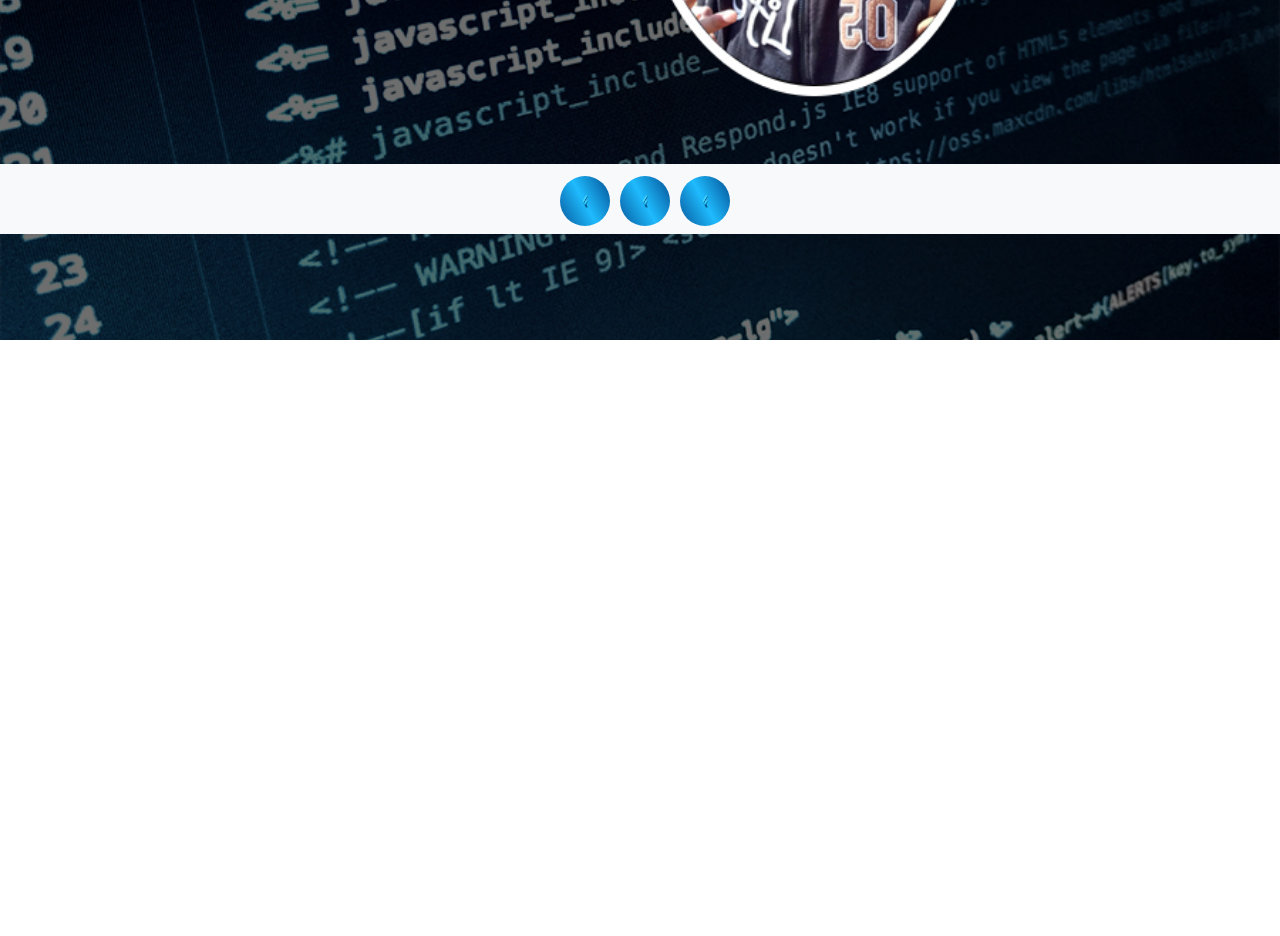
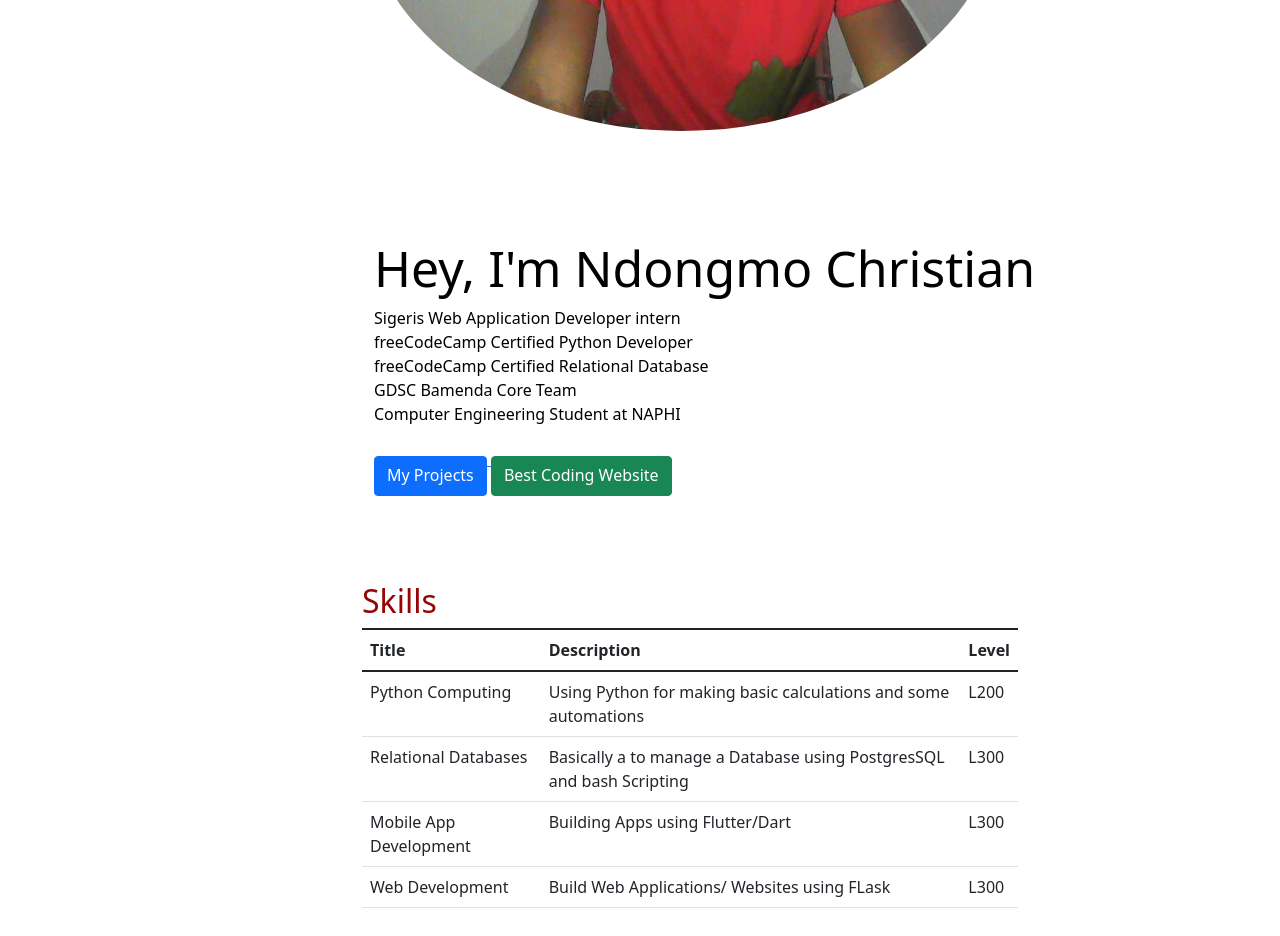
Before and after one commit to Akashiutchiha/akashiutchiha.github.io, a plain HTML site: page index.html in a window 1280 px wide. Shown: the part 460-1396 px from the top of the page. Before the commit the page ends 800 px from the top, so only its background shows below. Drawn offline with nearby package versions, Linux system fonts and the light colour scheme.

Commit message:
feat: Added new features to the website

```diff
--- a/index.html
+++ b/index.html
@@ -19,7 +19,7 @@
 
         <nav class="navbar navbar-expand-sm bg-light navbar-light">
             <div class="container-fluid">
-            <a class="navbar-brand" href="#"><img src="pic9.jpeg" class="rounded-circle" style="height: 35px; width: 35px;"></a>
+                <a class="navbar-brand" href="#"><img src="me.webp" class="rounded-circle" style="height: 35px; width: 35px;"></a>
                 <button class="navbar-toggler" type="button" data-bs-toggle="collapse" data-bs-target="#collapsibleNavbar">
                 <span class="navbar-toggler-icon"></span>
                 </button>
@@ -29,20 +29,17 @@
                     <a class="nav-link active" href="#">Home</a>
                     </li>
                     <li class="nav-item">
-                <a class="nav-link" href="#">About me</a>
+                    <a class="nav-link" href="https://chritianhonore.hashnode.dev/">Blog</a>
                     </li>
                     <li class="nav-item">
-                <a class="nav-link" href="#">Blog</a>
-                </li>
-                <li class="nav-item">
-                    <a class="nav-link" href="#">Projects</a>
+                        <a class="nav-link" href="https://github.com/Akashiutchiha?tab=repositories">Projects</a>
                         </li>
                     <li class="nav-item dropdown">
                     <a class="nav-link dropdown-toggle" href="#" role="button" data-bs-toggle="dropdown">Follow me</a>
                     <ul class="dropdown-menu">
-                    <li><a class="dropdown-item" href="#">Link</a></li>
-                    <li><a class="dropdown-item" href="#">Another link</a></li>
-                    <li><a class="dropdown-item" href="#">A third link</a></li>
+                        <li><a class="dropdown-item" href="https://twitter.com/ndongmochrist">Twitter</a></li>
+                        <li><a class="dropdown-item" href="https://www.linkedin.com/in/ndongmo-christian-4a5537226/">Linkedin</a></li>
+                        <li><a class="dropdown-item" href="#"></a></li>
                     </ul>
                     </li>
                 </ul>
@@ -50,22 +47,60 @@
             </div>
         </nav>
             <div class="container-fluid text">
+                <div class="content">
+                    <img src="me.jpg" alt="" class="rounded-circle">
+                <p class="dis container-fluid" style="color: black;">
+                    <span class="hey">Hey, I'm Ndongmo Christian</span> <br>
+                Sigeris Web Application Developer intern<br>
+                freeCodeCamp Certified Python Developer<br>
+                freeCodeCamp Certified Relational Database<br>
+                GDSC Bamenda Core Team<br>
+                Computer Engineering Student at NAPHI<br>
 
-            <p class="dis container-fluid"><span class="hey">Hey, I'm Christian</span> <br>
-              Sigeris Web Application Developper<br>
-              freeCodeCamp Certified Python Developer<br>
-              GDSC Bamenda Core Team<br>
-              Computer Engineering Student<br>
+                    <a href="https://github.com/Akashiutchiha?tab=repositories" target="_blank">
                         <button class="btn btn-primary" id="round" type="submit"><p><span class="pro">My Projects</span></p></button>
+
+                    </a>
+                    <a href="https://codeally.io/" target="_blank">
+                        <button class="btn btn-success" id="round" type="submit"><p><span class="pro">Best Coding Website</span></p></button>
+
+                    </a>
             </p>
+                    <div class="table">
+                        <h2 style="color: rgb(150, 4, 4);">Skills</h2>
+                        <table class="table">
+                            <thead>
+                            <tr>
+                                <th>Title</th>
+                                <th>Description</th>
+                                <th>Level</th>
+                            </tr>
+                            </thead>
+                            <tbody>
+                            <tr>
+                                <td>Python Computing</td>
+                                <td>Using Python for making basic calculations and some automations</td>
+                                <td>L200</td>
+                            </tr>
+                            <tr>
+                                <td>Relational Databases</td>
+                                <td>Basically a to manage a Database using PostgresSQL and bash Scripting</td>
+                                <td>L300</td>
+                            </tr>
+                            <tr>
+                                <td>Mobile App Development</td>
+                                <td>Building Apps using Flutter/Dart</td>
+                                <td>L300</td>
+                            </tr>
+                            <tr>
+                                <td>Web Development</td>
+                                <td>Build Web Applications/ Websites using FLask</td>
+                                <td>L300</td>
+                            </tr>
+                            </tbody>
+                        </table>
                     </div>
-          <footer class="ftr bg-light">
-            <div class="">
-                <p><img src="pic9.jpeg" class="ftr-img"><img src="pic9.jpeg" class="ftr-img"><img src="pic9.jpeg" class="ftr-img"></p>
                 </div>
-          </footer>
-
+            </div>
     </body>
-
-          <!-- Mirrored from www.w3schools.com/bootstrap5/tryit.asp?filename=trybs_navbar_dropdown&stacked=h by HTTrack Website Copier/3.x [XR&CO'2014], Tue, 07 Jun 2022 20:46:17 GMT -->
 </html>
--- a/style.css
+++ b/style.css
@@ -8,13 +8,10 @@
 }
 .text{
     height: 563px;
-
 }
 
 .ftr{
-    height: 70px;
     text-align: center;
-    margin-bottom: 0px;
 }
 
 .ftr-img{
@@ -38,8 +35,17 @@
 
 }
 body{
-    background-image: url(bckg.jpg);
     background-repeat: no-repeat;
     background-size: cover;
 
 }
+.content{
+    padding-left: 350px;
+    padding-top: 50px;
+    padding-bottom: 50px;
+}
+.table{
+    padding-right: 250px;
+    padding-top: 70px;
+
+}
```
Also changed, not shown: Home.html (deleted, +0 -71 lines), me.webp (added), pic2.jpg (deleted), pic3.jpg (deleted), 1 other file. Lines whose indentation alone changed are shown as unchanged.
